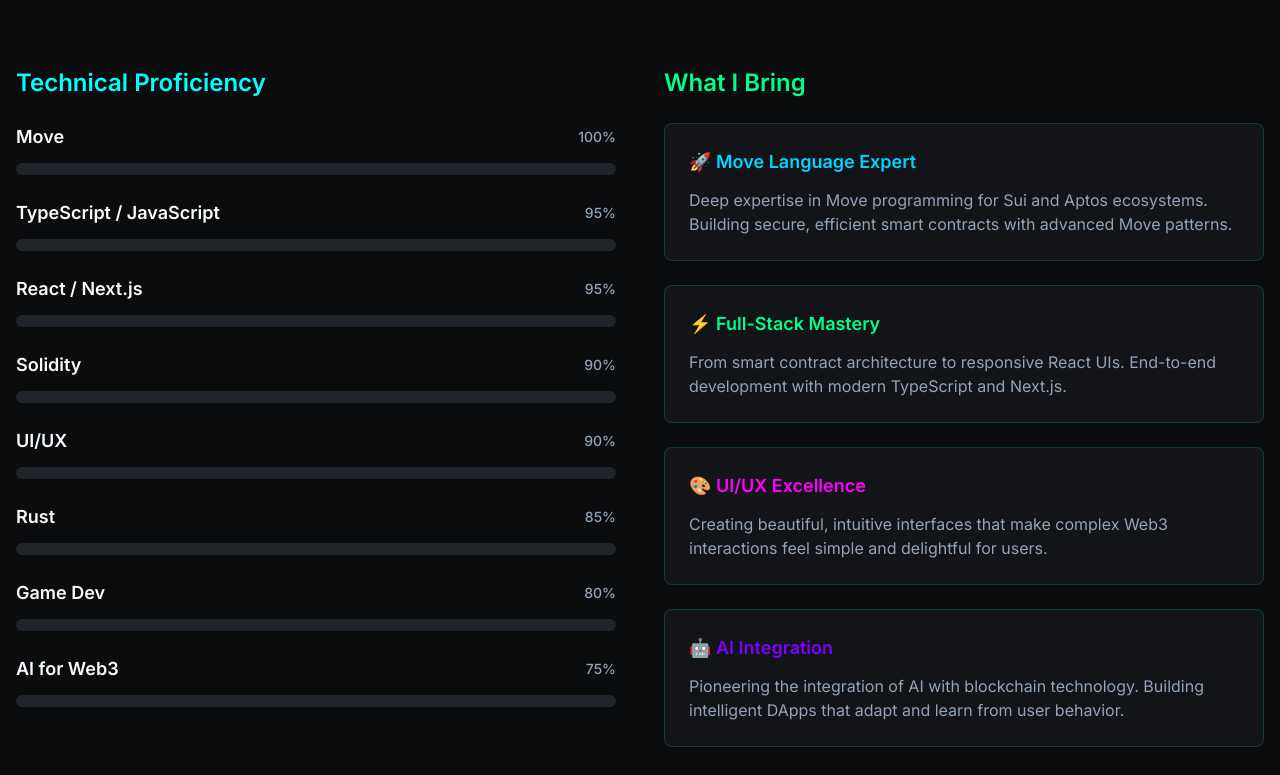
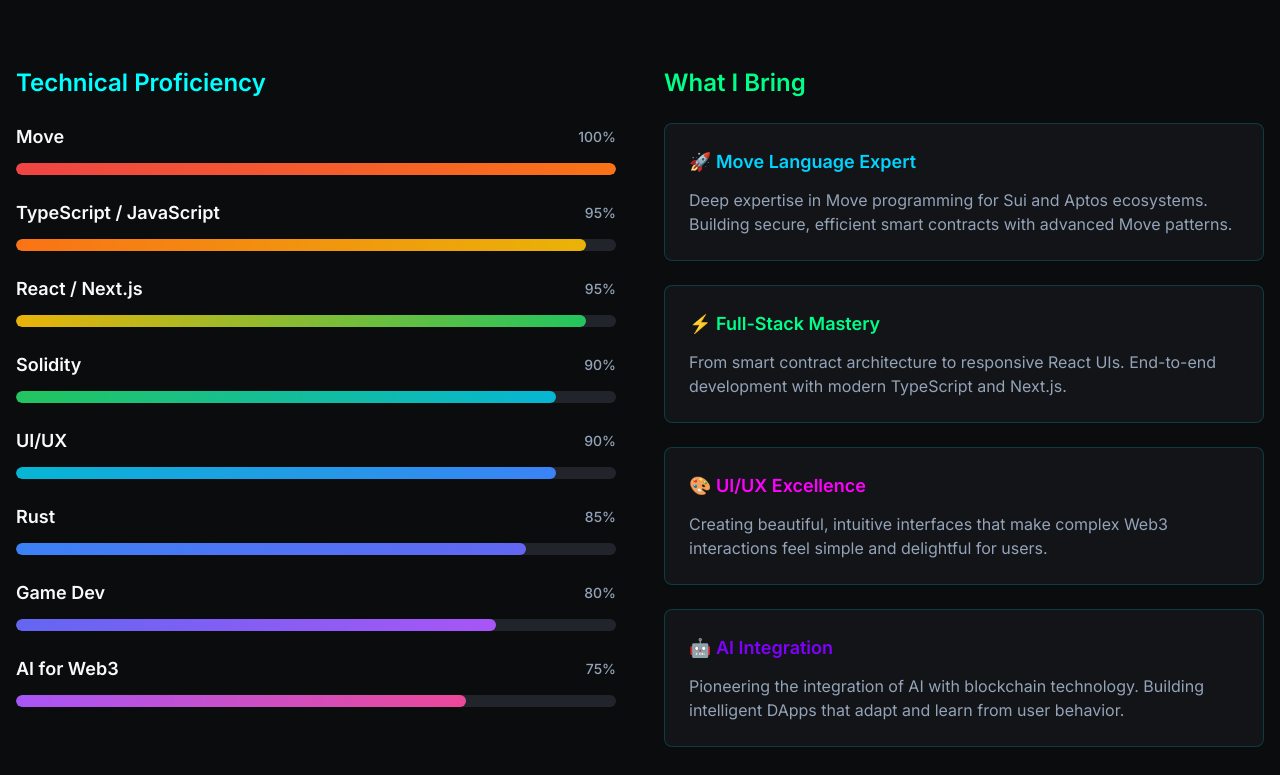
Before and after one commit to linkln33/georg_links, a Next.js app: page / in a window 1280 px wide. Shown: the part 2007-2782 px from the top of the page. Built offline with nearby package versions, Linux system fonts and the light colour scheme.

Commit message:
Remove glow effects and clean up skills component

```diff
--- a/components/sections/skills.tsx
+++ b/components/sections/skills.tsx
@@ -38,32 +38,12 @@
             whileInView={{ width: `${skill.level}%` }}
             transition={{ duration: 1.5, delay: index * 0.1 + 0.3, ease: "easeOut" }}
             viewport={{ once: true }}
-            className={`h-full bg-gradient-to-r ${skill.color} rounded-full relative overflow-hidden`}
+            className="h-full rounded-full relative overflow-hidden"
+            style={{ background: skill.color }}
           >
-            {/* Animated Shine Effect */}
-            <motion.div
-              initial={{ x: "-100%" }}
-              animate={{ x: "100%" }}
-              transition={{
-                duration: 2,
-                repeat: Infinity,
-                repeatDelay: 3,
-                ease: "easeInOut"
-              }}
-              className="absolute inset-0 bg-gradient-to-r from-transparent via-white/30 to-transparent skew-x-12"
-            />
           </motion.div>
         </div>
 
-        {/* Glow Effect */}
-        <motion.div
-          initial={{ opacity: 0 }}
-          whileInView={{ opacity: 1 }}
-          transition={{ duration: 1, delay: index * 0.1 + 0.8 }}
-          viewport={{ once: true }}
-          className={`absolute inset-0 h-3 bg-gradient-to-r ${skill.color} rounded-full blur-sm opacity-50`}
-          style={{ width: `${skill.level}%` }}
-        />
       </div>
     </motion.div>
   )
--- a/lib/utils.ts
+++ b/lib/utils.ts
@@ -6,14 +6,14 @@
 }
 
 export const skillsData = [
-  { name: "Move", level: 100, color: "from-[#FF0040] to-[#FF4500]" },
-  { name: "TypeScript / JavaScript", level: 95, color: "from-[#FF4500] to-[#FFFF00]" },
-  { name: "React / Next.js", level: 95, color: "from-[#FFFF00] to-[#00FF41]" },
-  { name: "Solidity", level: 90, color: "from-[#00FF41] to-[#00FFFF]" },
-  { name: "UI/UX", level: 90, color: "from-[#00FFFF] to-[#0080FF]" },
-  { name: "Rust", level: 85, color: "from-[#0080FF] to-[#4000FF]" },
-  { name: "Game Dev", level: 80, color: "from-[#4000FF] to-[#8000FF]" },
-  { name: "AI for Web3", level: 75, color: "from-[#8000FF] to-[#FF0080]" },
+  { name: "Move", level: 100, color: "linear-gradient(to right, #ef4444, #f97316)" },
+  { name: "TypeScript / JavaScript", level: 95, color: "linear-gradient(to right, #f97316, #eab308)" },
+  { name: "React / Next.js", level: 95, color: "linear-gradient(to right, #eab308, #22c55e)" },
+  { name: "Solidity", level: 90, color: "linear-gradient(to right, #22c55e, #06b6d4)" },
+  { name: "UI/UX", level: 90, color: "linear-gradient(to right, #06b6d4, #3b82f6)" },
+  { name: "Rust", level: 85, color: "linear-gradient(to right, #3b82f6, #6366f1)" },
+  { name: "Game Dev", level: 80, color: "linear-gradient(to right, #6366f1, #a855f7)" },
+  { name: "AI for Web3", level: 75, color: "linear-gradient(to right, #a855f7, #ec4899)" },
 ]
 
 export const projectsData = [
```
